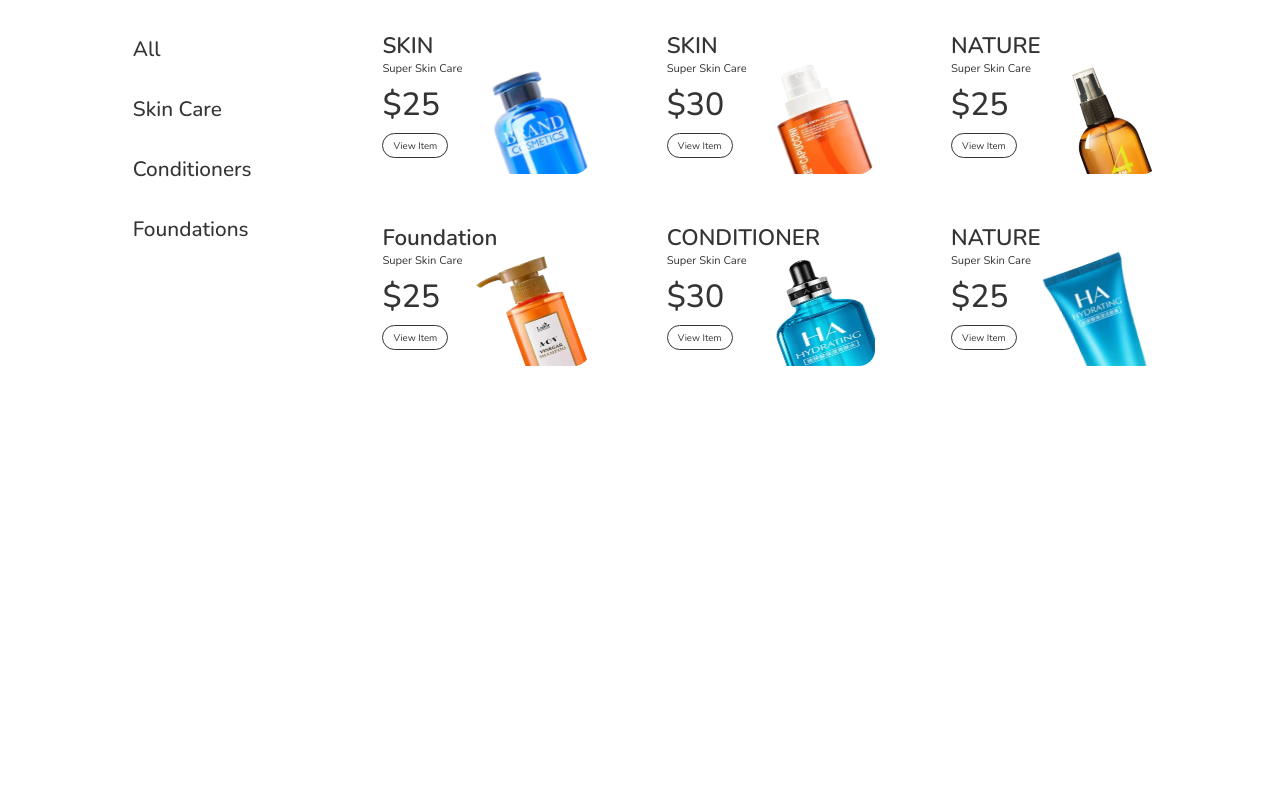
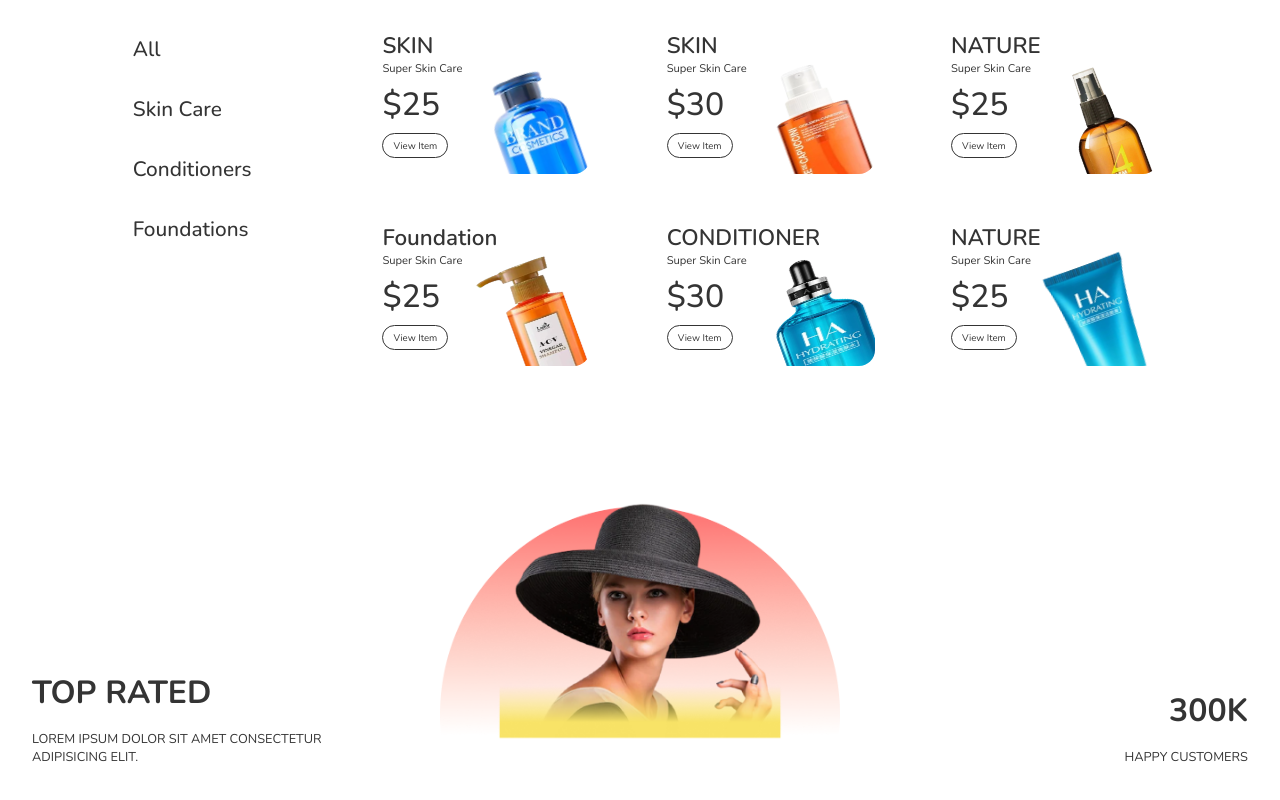
Before and after one commit to CyphrSylph/react-ecommerce, a React (Create React App) app: page / in a window 1280 px wide. Shown: the part 1150-1950 px from the top of the page. Before the commit the page ends 1564 px from the top, so only its background shows below. Built offline with nearby package versions, Linux system fonts and the light colour scheme.

Commit message:
initiated testimonial component and styling

```diff
--- a/src/App.js
+++ b/src/App.js
@@ -4,6 +4,7 @@ import Hero from "./components/hero/Hero";
 import Slider from "./components/slider/Slider";
 import Virtual from "./components/virtual/Virtual";
 import Products from "./components/products/Products";
+import Testimonials from "./components/testimonials/Testimonials";
 
 function App() {
   return (
@@ -13,6 +14,7 @@ function App() {
       <Slider />
       <Virtual />
       <Products />
+      <Testimonials />
     </div>
   );
 }
--- /dev/null
+++ b/src/components/testimonials/Testimonials.jsx
@@ -0,0 +1,23 @@
+import React from 'react';
+import css from './testimonials.module.css';
+import Hero from '../../assets/testimonialHero.png';
+
+const Testimonials = () => {
+  return (
+    <div className={css.testimonials}>
+        <div className={css.wrapper}>
+            <div className={css.container}>
+                <span>Top Rated</span>
+                <span>Lorem ipsum dolor sit amet consectetur adipisicing elit.</span>
+            </div>
+            <img src={Hero} alt="Testimonial Header" />
+            <div className={css.container}>
+                <span>300k</span>
+                <span>Happy Customers</span>
+            </div>
+        </div>
+    </div>
+  );
+}
+
+export default Testimonials;
--- /dev/null
+++ b/src/components/testimonials/testimonials.module.css
@@ -0,0 +1,38 @@
+.testimonials{
+    display: flex;
+    flex-direction: column;
+    justify-content: center;
+    align-items: center;
+    padding: 4rem 2rem;
+}
+
+.wrapper{
+    display: grid;
+    grid-template-columns: 1fr 2fr 1fr;
+    align-items: flex-end;
+    width: 100%;
+}
+.wrapper > img{
+    justify-self: center;
+    width: 25rem;
+}
+.wrapper > :nth-child(3){
+    text-align: right;
+}
+
+.container{
+    display: flex;
+    flex-direction: column;
+    gap: 1rem;
+}
+.container > :nth-child(1){
+    display: block;
+    font-size: 2rem;
+    font-weight: bold;
+    text-transform: uppercase;
+}
+.container > :nth-child(2){
+    display: block;
+    font-size: 0.8rem;
+    text-transform: uppercase;
+}
```
